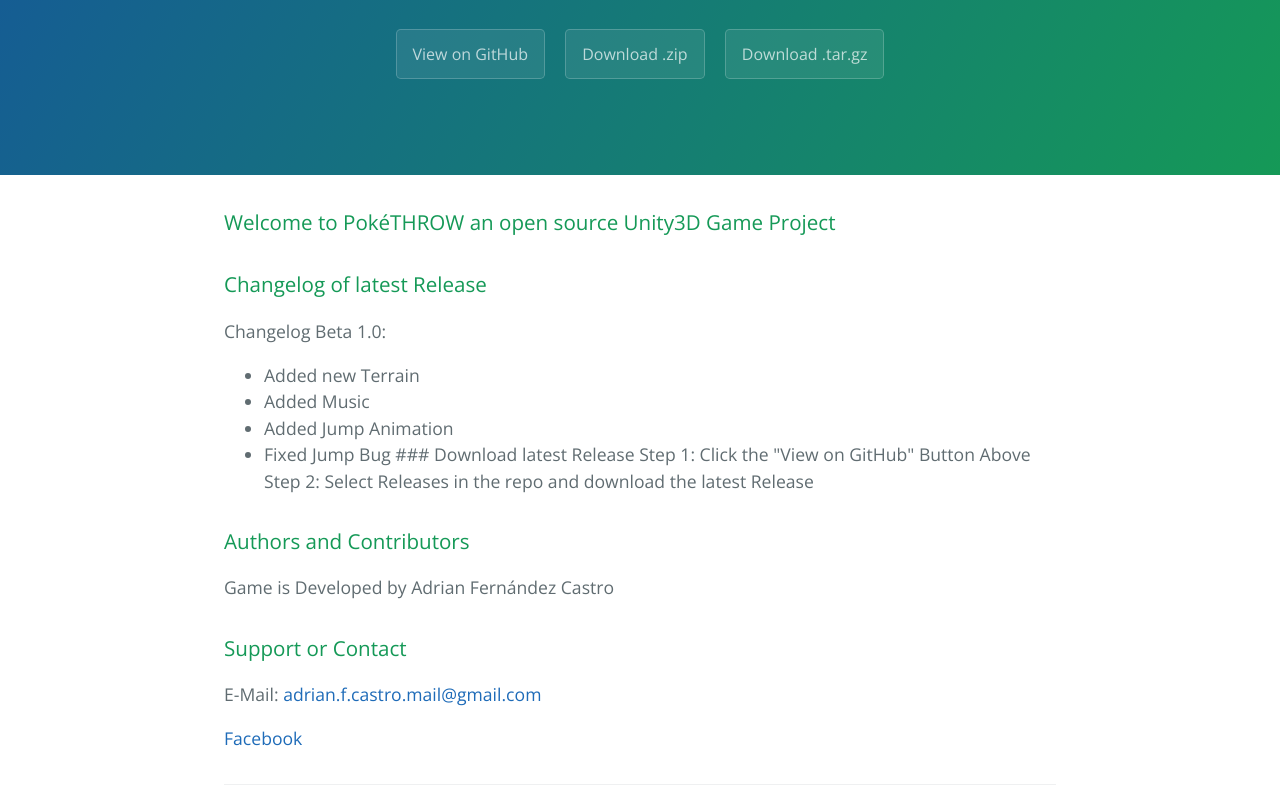
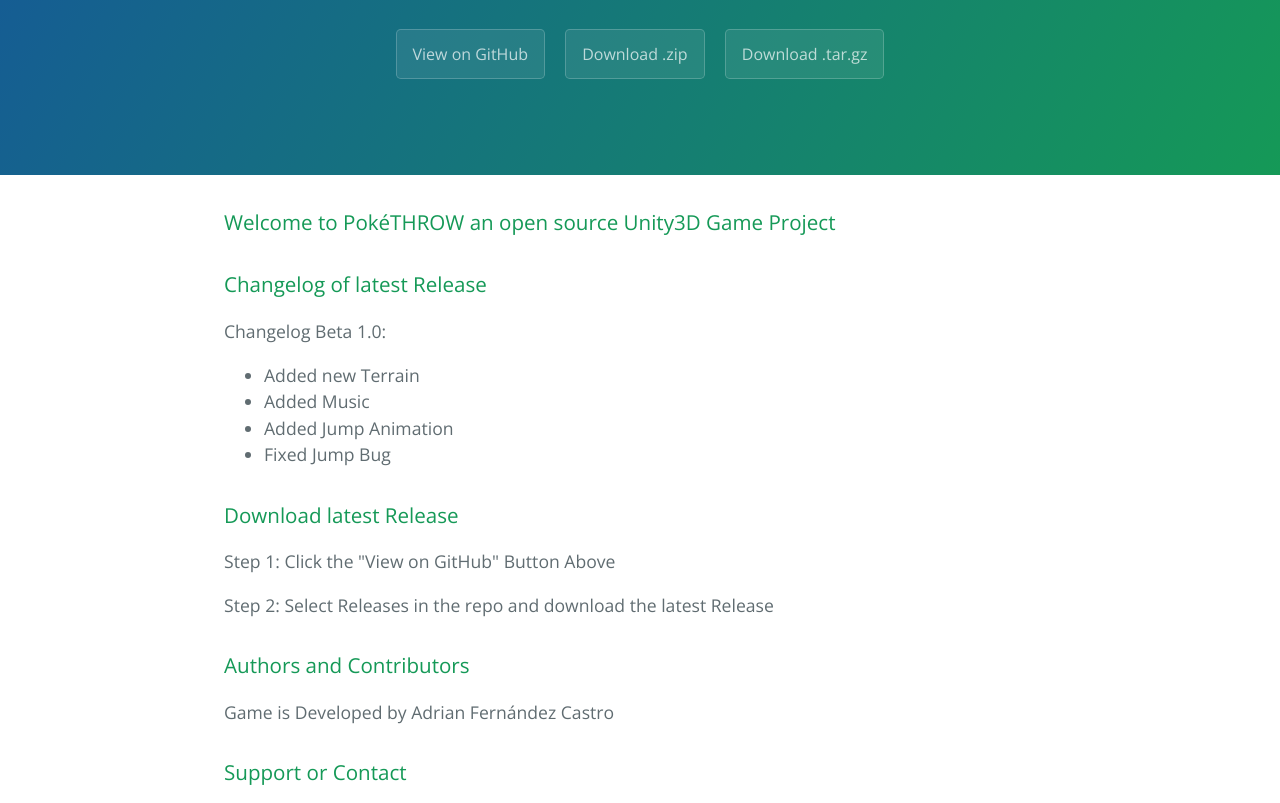
Before and after one commit to addi33/PokeTHROW, a plain HTML site: page index.html in a window 1280 px wide. Shown: the part 238-1041 px from the top of the page. Drawn offline with nearby package versions, Linux system fonts and the light colour scheme.

```diff
--- a/index.html
+++ b/index.html
@@ -31,11 +31,15 @@
 <li>Added new Terrain</li>
 <li>Added Music</li>
 <li>Added Jump Animation</li>
-<li>Fixed Jump Bug
-### Download latest Release
-Step 1: Click the "View on GitHub" Button Above
-Step 2: Select Releases in the repo and download the latest Release</li>
+<li>Fixed Jump Bug</li>
 </ul>
+
+<h3>
+<a id="download-latest-release" class="anchor" href="#download-latest-release" aria-hidden="true"><span aria-hidden="true" class="octicon octicon-link"></span></a>Download latest Release</h3>
+
+<p>Step 1: Click the "View on GitHub" Button Above</p>
+
+<p>Step 2: Select Releases in the repo and download the latest Release</p>
 
 <h3>
 <a id="authors-and-contributors" class="anchor" href="#authors-and-contributors" aria-hidden="true"><span aria-hidden="true" class="octicon octicon-link"></span></a>Authors and Contributors</h3>
--- a/params.json
+++ b/params.json
@@ -1,6 +1,6 @@
 {
   "name": "Pokéthrow",
   "tagline": "A Game based on Pokémon Trainers battling each other by throwing Pokéballs on the opponent. Game is still in development.",
-  "body": "### Welcome to PokéTHROW an open source Unity3D Game Project\r\n\r\n### Changelog of latest Release\r\nChangelog Beta 1.0:\r\n\r\n- Added new Terrain\r\n- Added Music\r\n- Added Jump Animation\r\n- Fixed Jump Bug\r\n### Download latest Release\r\nStep 1: Click the \"View on GitHub\" Button Above\r\nStep 2: Select Releases in the repo and download the latest Release\r\n\r\n### Authors and Contributors\r\nGame is Developed by Adrian Fernández Castro\r\n\r\n### Support or Contact\r\nE-Mail: adrian.f.castro.mail@gmail.com\r\n\r\n[Facebook](https://www.facebook.com/adrian.fernandezcastro.77) ",
+  "body": "### Welcome to PokéTHROW an open source Unity3D Game Project\r\n\r\n### Changelog of latest Release\r\nChangelog Beta 1.0:\r\n\r\n- Added new Terrain\r\n- Added Music\r\n- Added Jump Animation\r\n- Fixed Jump Bug\r\n\r\n### Download latest Release\r\nStep 1: Click the \"View on GitHub\" Button Above\r\n\r\nStep 2: Select Releases in the repo and download the latest Release\r\n\r\n### Authors and Contributors\r\nGame is Developed by Adrian Fernández Castro\r\n\r\n### Support or Contact\r\nE-Mail: adrian.f.castro.mail@gmail.com\r\n\r\n[Facebook](https://www.facebook.com/adrian.fernandezcastro.77) ",
   "note": "Don't delete this file! It's used internally to help with page regeneration."
 }
```
